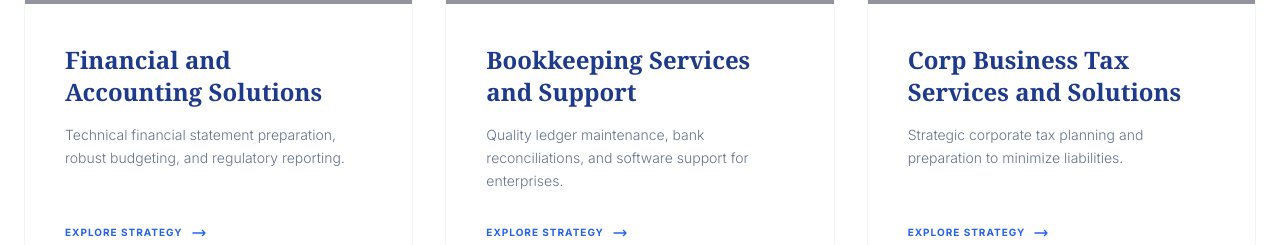
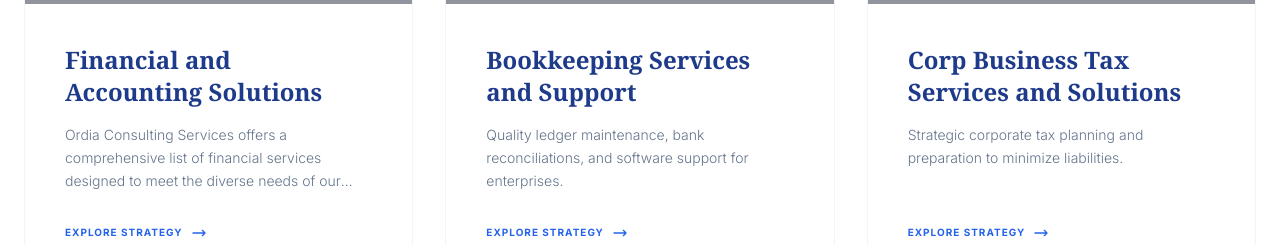
Before and after one commit to delian88/ordia-consulting, a React (Vite) app: page / in a window 1280 px wide. Shown: the part 5060-5305 px from the top of the page. Built offline with nearby package versions, Linux system fonts and the light colour scheme; grey boxes are pictures that could not be loaded; a web font is replaced by a local one.

Commit message:
feat(services): Enhance service descriptions and details
Update the descriptions for financial and accounting solutions to be more comprehensive and customer-focused. Improve feature details for better clarity on services offered.

```diff
--- a/components/Services.tsx
+++ b/components/Services.tsx
@@ -6,13 +6,18 @@
   {
     id: "financial-accounting-solutions",
     title: "Financial and Accounting Solutions",
-    description: "Technical financial statement preparation, robust budgeting, and regulatory reporting.",
-    fullDescription: "Ordia Consulting Services provides high-level financial oversight. We specialize in the preparation of complex financial statements, the development of operational budgets, and ensuring strict adherence to regulatory reporting standards for diverse enterprises.",
+    description: "Ordia Consulting Services offers a comprehensive list of financial services designed to meet the diverse needs of our clients.",
+    fullDescription: "Ordia Consulting Services offers a comprehensive list of financial services designed to meet the diverse needs of our clients. Our certified professionals possess a wealth of expertise in various domains of accounting and finance, ensuring that we can assist you effectively in achieving your financial goals. You can count on us to help you achieve financial success! We provide our clients and customers with the following financial and accounting services.",
     imageUrl: "https://images.unsplash.com/photo-1554224155-6726b3ff858f?auto=format&fit=crop&q=80&w=1200",
     features: [
-      { title: "Statement Preparation", detail: "Accurate preparation of balance sheets, P&L, and cash flow statements." },
-      { title: "Budgetary Frameworks", detail: "Developing robust financial plans to manage and optimize daily liquidity." },
-      { title: "Regulatory Compliance", detail: "Ensuring 100% compliance with industry-specific and government regulations." }
+      { title: "Financial Statement Preparation", detail: "Meticulous preparation of balance sheets, profit and loss statements, and cash flow reports." },
+      { title: "Budgets and Cashflow Solutions", detail: "Developing robust financial plans to manage and optimize your daily operational liquidity." },
+      { title: "Accounting Systems, Setup and Integration", detail: "Professional implementation and technical integration of enterprise accounting software." },
+      { title: "Cash Flow Budgeting and Forecasting Analysis", detail: "Deep-dive analysis into future cash needs and revenue projections." },
+      { title: "Personal Financial Statements", detail: "Preparation of detailed personal financial records for business owners and high-net-worth individuals." },
+      { title: "Financial Projections and Forecasts", detail: "Strategic financial modeling to predict performance and guide investment decisions." },
+      { title: "Regulatory Reporting Services", detail: "Ensuring 100% compliance with government and industry-specific reporting mandates." },
+      { title: "Treasury and Risk Management Support", detail: "Sophisticated support for managing capital assets and mitigating fiscal risks." }
     ],
     icon: null
   },
```
